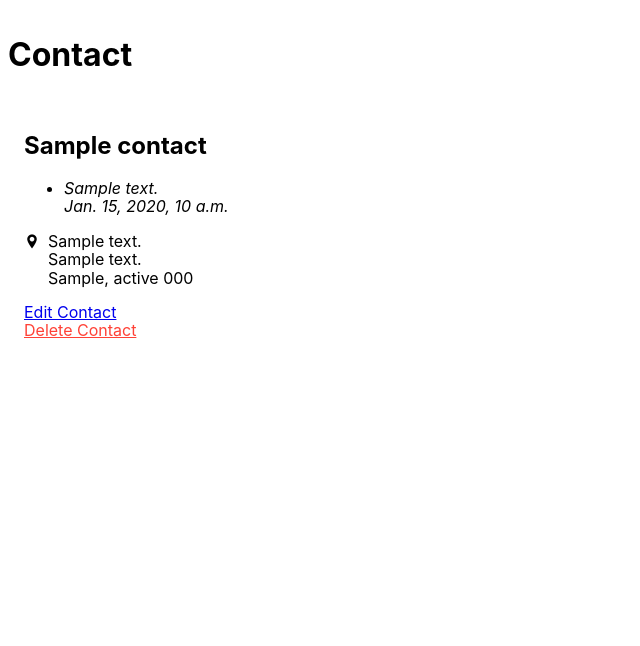
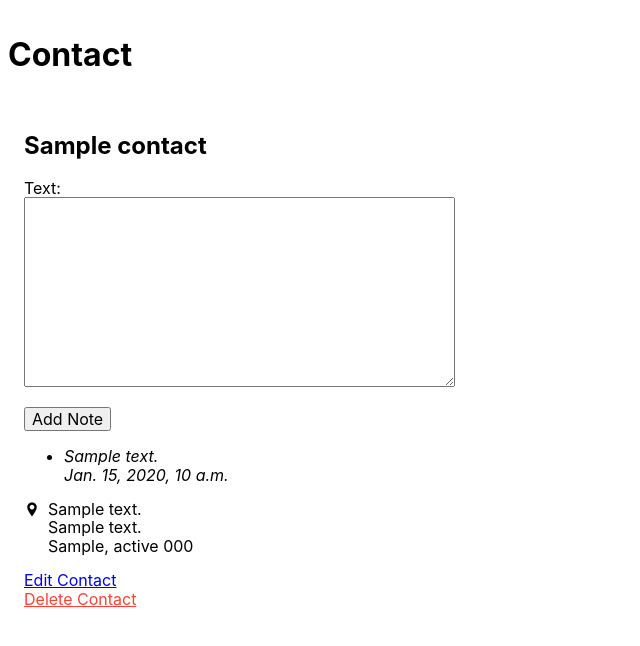
Before and after one commit to Momentum-Team-13/django-uptact-Susan23codes, a Django app: template templates/contacts/view_contact.html in a window 1280 px wide. Shown: the top 646 px of the page, without its empty margins (0-640 px from the left). Run offline with Django 3.2, Linux system fonts and the light colour scheme; the template is opened without the code that fills it: values that come from a table or form of the project are taken from there, others are empty; tables that the repository leaves empty hold one stand-in row (values such as "Sample post").

Commit message:
Through Task 4

```diff
--- a/contacts/forms.py
+++ b/contacts/forms.py
@@ -1,5 +1,5 @@
 from django import forms
-from .models import Contact
+from .models import Contact, Note
 
 
 class ContactForm(forms.ModelForm):
@@ -16,3 +16,10 @@ class ContactForm(forms.ModelForm):
             'email',
             'birthday',
         ]
+
+class NoteForm(forms.ModelForm):
+    class Meta:
+        model = Note
+        fields = [
+            'text',
+        ]
--- a/templates/contacts/list_contacts.html
+++ b/templates/contacts/list_contacts.html
@@ -43,7 +43,7 @@
     {% endif %}
 
     <p>
-      <a href="{% url 'view_contact' pk=contact.pk %}">View Contact</a><br>
+      <a href="{% url 'add_note' pk=contact.pk %}">View Contact</a><br>
       <a href="{% url 'edit_contact' pk=contact.pk %}">Edit Contact</a><br>
       <a class="red" href="{% url 'delete_contact' pk=contact.pk %}">Delete Contact</a>
     </p>
--- a/templates/contacts/view_contact.html
+++ b/templates/contacts/view_contact.html
@@ -8,6 +8,14 @@
   <div class="w-33 pa3">
     <h2>{{ contact.name }}</h2>
     <h3></h3>
+    <form action="{% url 'add_note' pk=contact.pk %}" method="POST">
+        {% csrf_token %}
+        {{ form.as_p }}
+        <div>
+          <button>Add Note</button>
+
+        </div>
+      </form>
         {% for note in contact.notes.all %}
         <ul>
             <i>
--- a/uptact/urls.py
+++ b/uptact/urls.py
@@ -22,13 +22,14 @@ urlpatterns = [
     path('admin/', admin.site.urls),
     path('', contacts_views.list_contacts, name='list_contacts'),
     path('contacts/add/', contacts_views.add_contact, name='add_contact'),
-    path('contacts/<int:pk>/', contacts_views.view_contact, name='view_contact'),
+    # path('contacts/<int:pk>/', contacts_views.view_contact, name='view_contact'),
     path('contacts/<int:pk>/edit/',
          contacts_views.edit_contact,
          name='edit_contact'),
     path('contacts/<int:pk>/delete/',
          contacts_views.delete_contact,
          name='delete_contact'),
+    path('contacts/<int:pk>/notes/', contacts_views.add_note, name='add_note'),
 ]
 
 if settings.DEBUG:
```
Also changed, not shown: contacts/views.py (+13 -0 lines), contacts/migrations/0006_alter_note_text.py (added).
